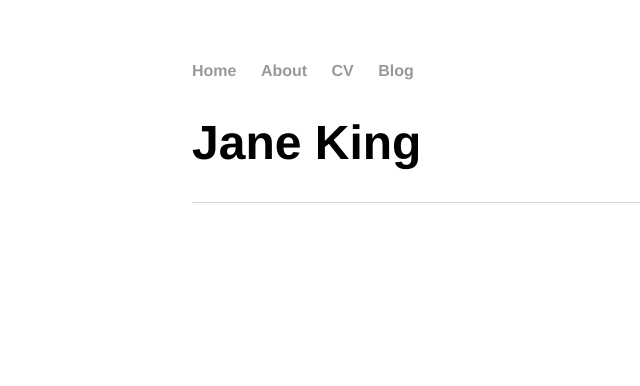
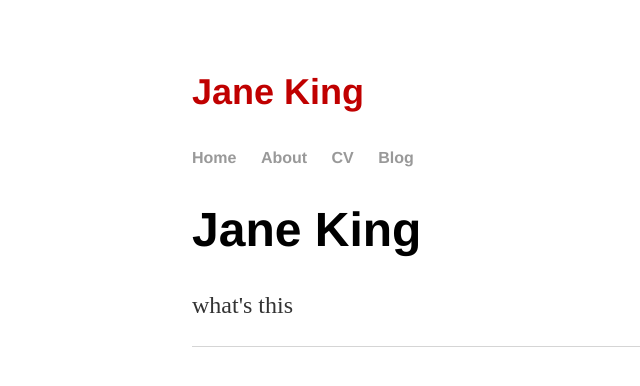
Before and after one commit to MengsD/mengsd.github.io, a Jekyll site: the page built from index.html, in a window 1280 px wide. Shown: the top 386 px of the page, without its empty margins (0-640 px from the left). Built offline with Jekyll 4.4.1, drawn with Linux system fonts in a browser that asks for light colours.

Commit message:
Create default.html

```diff
--- a/_layouts/default.html
+++ b/_layouts/default.html
@@ -1,10 +1,18 @@
 <!DOCTYPE html>
 <html>
+<!--   <p>
+    <span style="font-size: 36px; color: rgb(192, 0, 0);">Jane King&nbsp;</span><span style="font-size: 36px;"> &nbsp;</span>
+  </p> -->
+
+
   <head>
     <title>{{ page.title }}</title>
-
     <link rel="stylesheet" type="text/css" href="/css/main.css">
 
+     <h1>
+        <a href="/index.html" style="font-size: 36px; color: rgb(192, 0, 0);" > Jane King </a>
+<!--       <a href="/~pavlo/" title="Andy Pavlo - Carnegie Mellon University">Andy Pavlo</a> -->
+    </h1>
   </head>
 
 
@@ -18,9 +26,8 @@
       </ul>
     </nav>
 <div class="container">
-
   {{ content }}
-
+  <p> what's this </p>
 </div>
 
   <footer>
```
Lines whose indentation alone changed are shown as unchanged.
